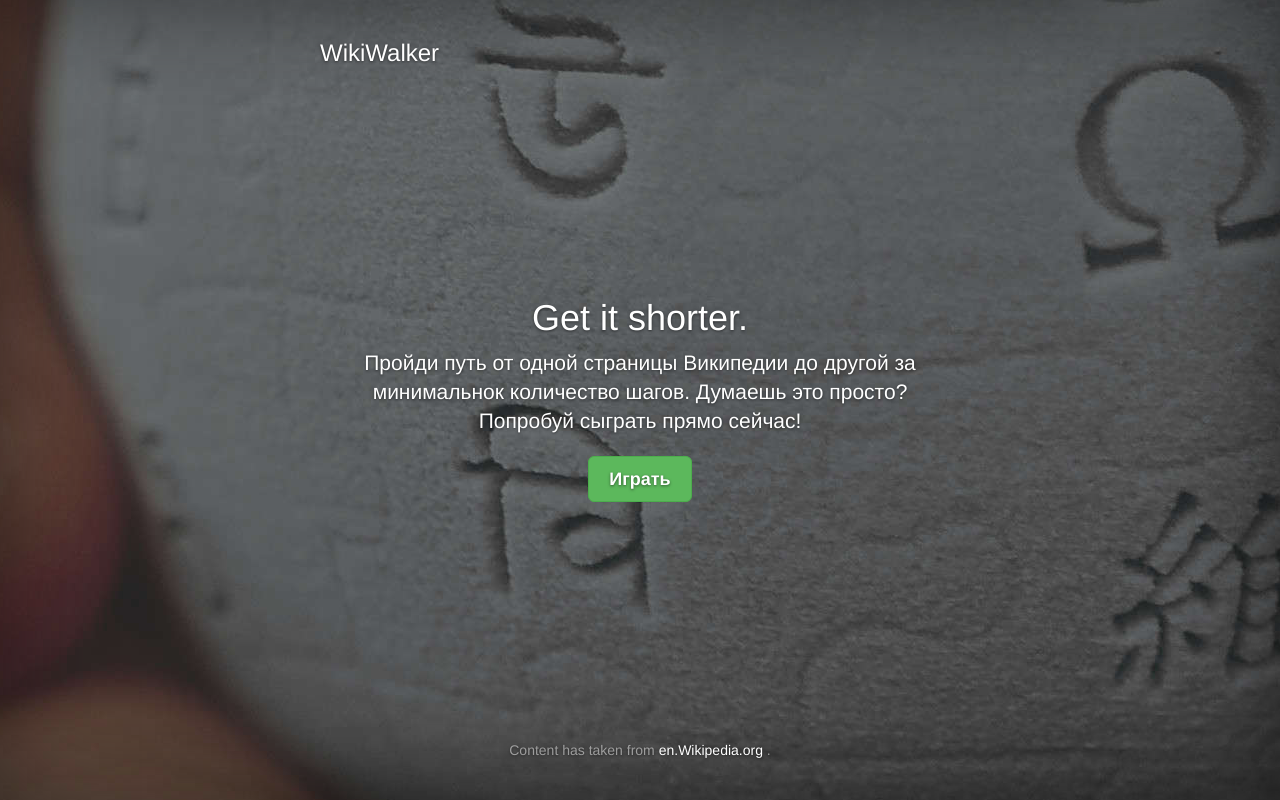
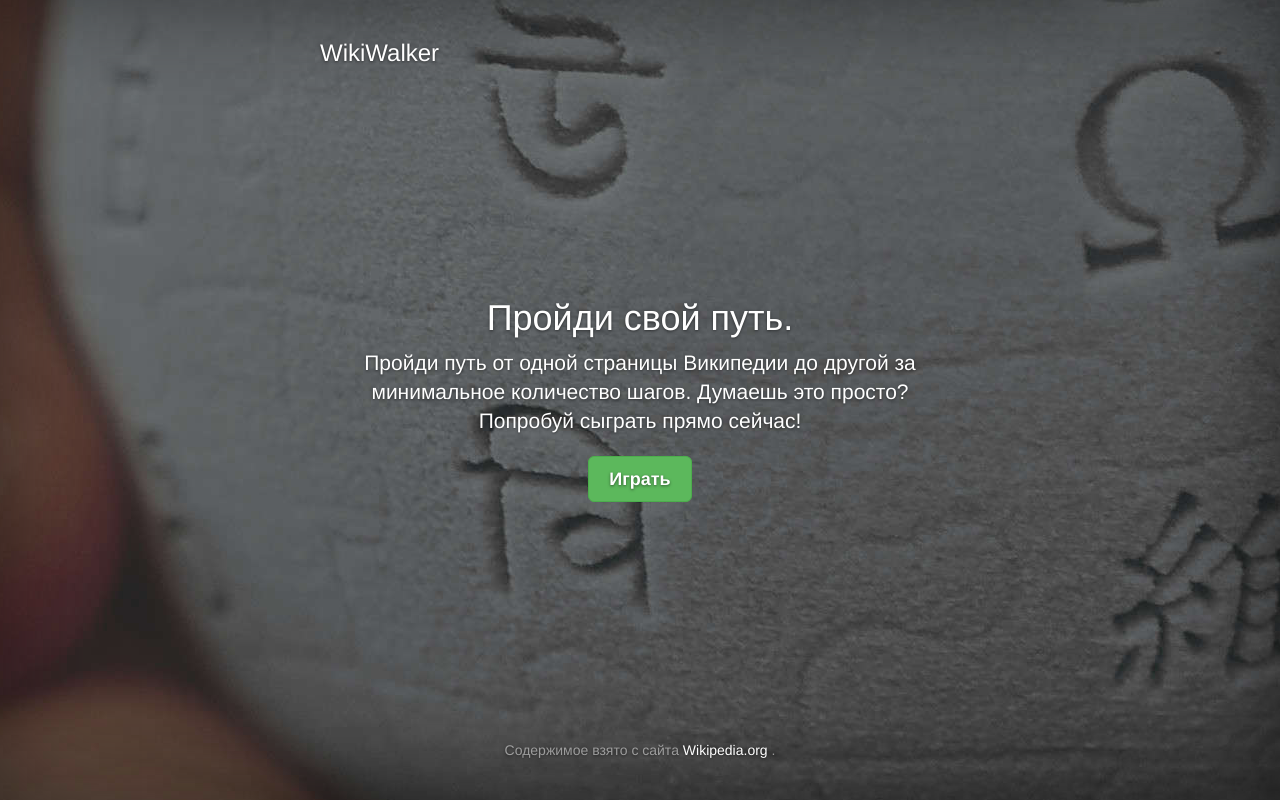
Before and after one commit to sergeyshilin/wikigame, a PHP site: page / in a window 1280 px wide. Run offline with PHP 8.4, Linux system fonts and the light colour scheme.

Commit message:
index: поправили слова, поменяли до конца все на русский

```diff
--- a/index.php
+++ b/index.php
@@ -55,8 +55,8 @@
           </div>
 
           <div class="inner cover">
-            <h1 class="cover-heading">Get it shorter.</h1>
-            <p class="lead">Пройди путь от одной страницы Википедии до другой за минимальнок количество шагов. Думаешь это просто? </br>Попробуй сыграть прямо сейчас!</p>
+            <h1 class="cover-heading">Пройди свой путь.</h1>
+            <p class="lead">Пройди путь от одной страницы Википедии до другой за минимальноe количество шагов. Думаешь это просто? </br>Попробуй сыграть прямо сейчас!</p>
             <p class="lead">
               <a href="/wiki/Main_Page" class="btn btn-lg btn-success">Играть</a>
             </p>
@@ -64,7 +64,7 @@
 
           <div class="mastfoot">
             <div class="inner">
-              <p>Content has taken from  <a href="http://en.wikipedia.org/wiki/Main_Page">en.Wikipedia.org</a>
+              <p>Содержимое взято с сайта <a href="http://wikipedia.org/wiki/Main_Page">Wikipedia.org</a>
                 <!-- , by <a href="http://vk.com/true_pk">true_pk</a> -->
               .</p>
             </div>
```
Also changed, not shown: wikigame/game.php (+8 -8 lines).
